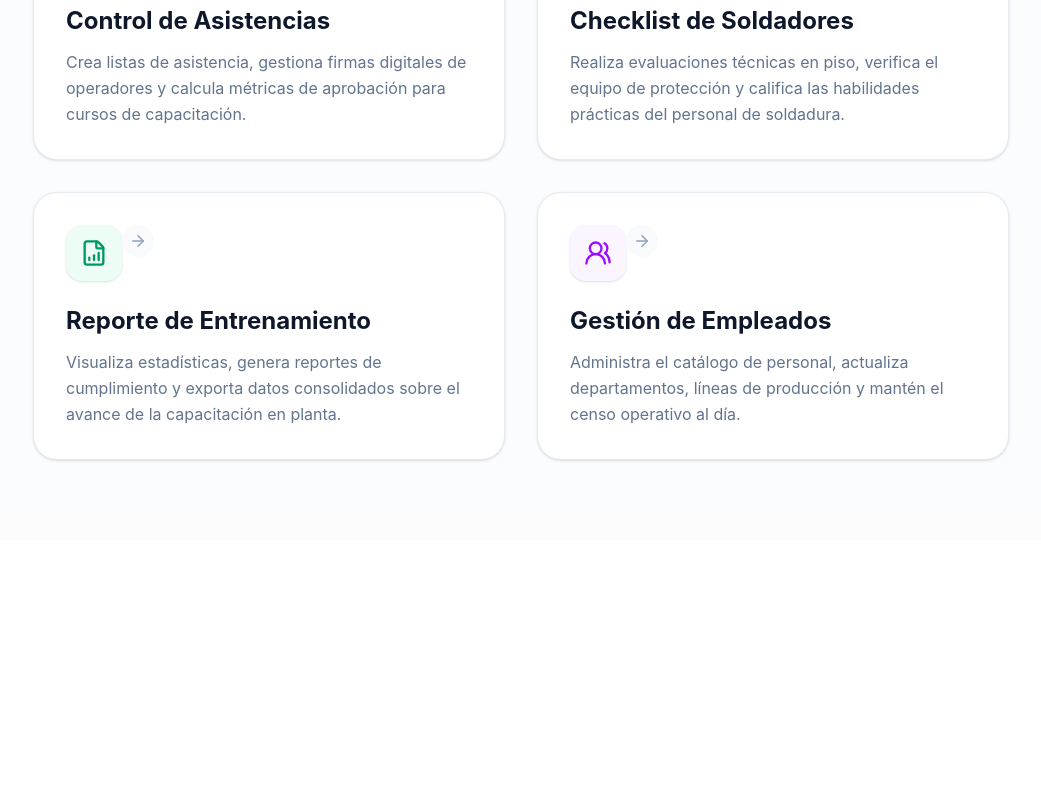
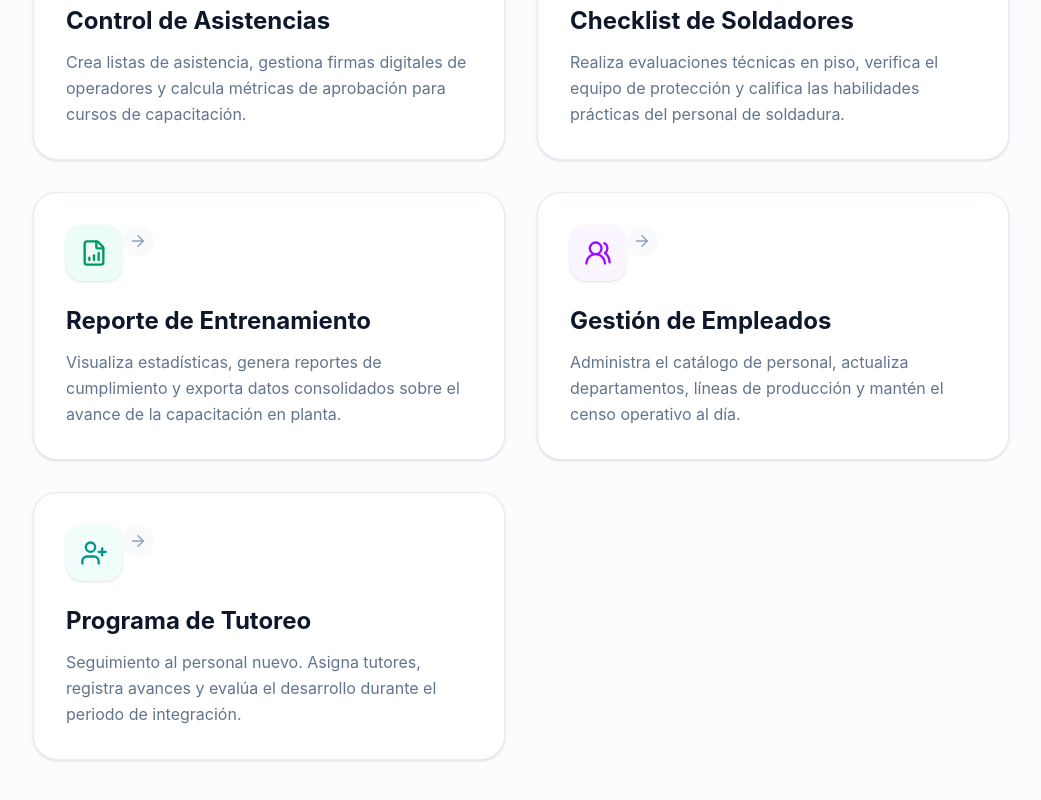
Before and after one commit to Manufacturas-Especializadas/Capacitacion-FrontEnd, a React (Vite) app: page / in a window 1280 px wide. Shown: the part 507-1307 px from the top of the page, without its empty margins (119-1160 px from the left). Before the commit the page ends 1047 px from the top, so only its background shows below. Built offline with nearby package versions, Linux system fonts and the light colour scheme.

Commit message:
style(component): nueva card - progrma tutoreo

```diff
--- a/src/pages/Home/Home.tsx
+++ b/src/pages/Home/Home.tsx
@@ -4,6 +4,7 @@ import {
   Users,
   FileBarChart,
   UsersRound,
+  UserPlus,
 } from "lucide-react";
 import { useNavigate } from "react-router-dom";
 import { ModuleCard } from "../../components/ModuleCard/ModuleCard";
@@ -91,6 +92,14 @@ export const Home = () => {
             colorTheme="purple"
             onClick={() => navigate("/gestion-empleados")}
           />
+
+          <ModuleCard
+            title="Programa de Tutoreo"
+            description="Seguimiento al personal nuevo. Asigna tutores, registra avances y evalúa el desarrollo durante el periodo de integración."
+            icon={<UserPlus size={28} strokeWidth={2} />}
+            colorTheme="teal"
+            onClick={() => navigate("/programa-tutoreo")}
+          />
         </div>
       </div>
     </div>
```
